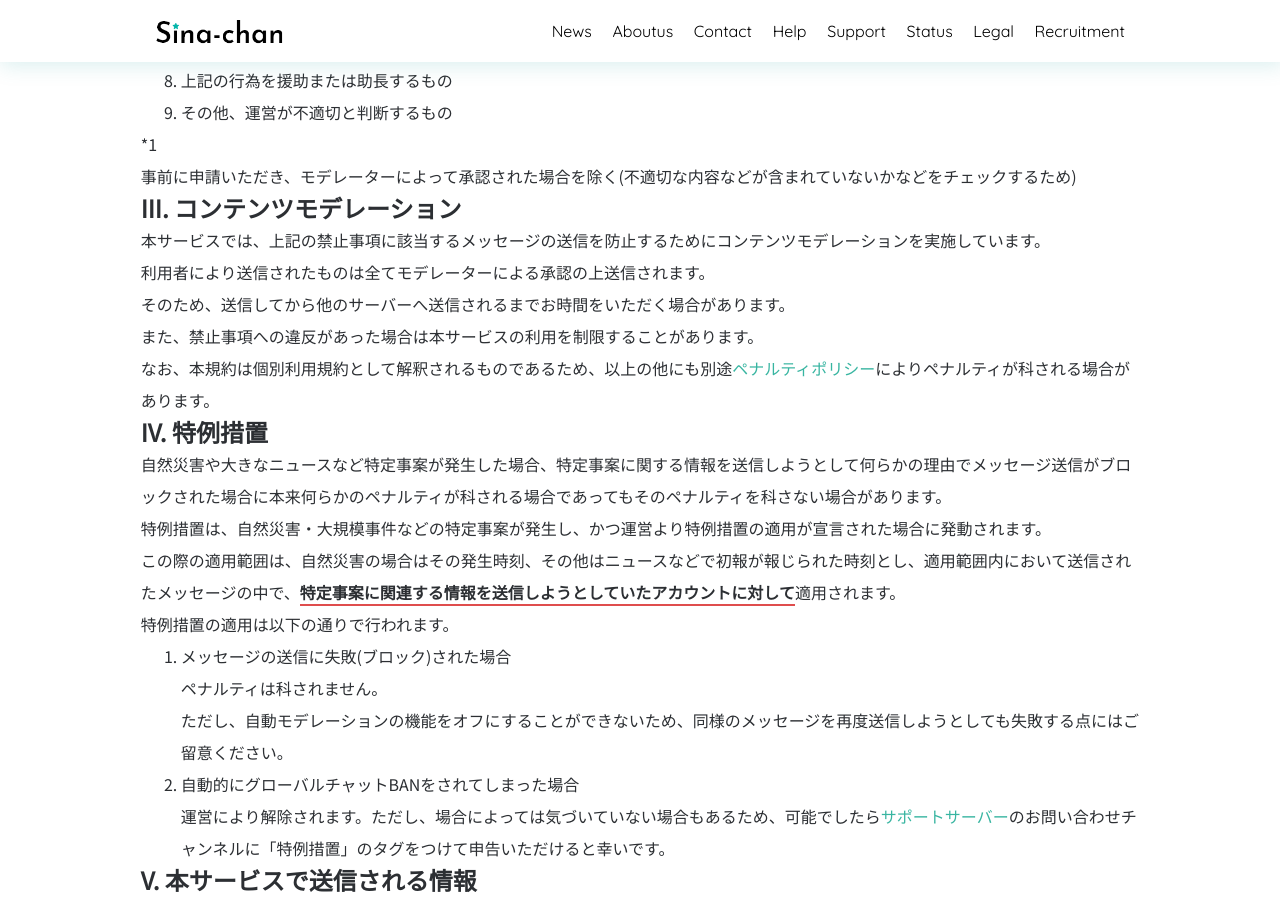
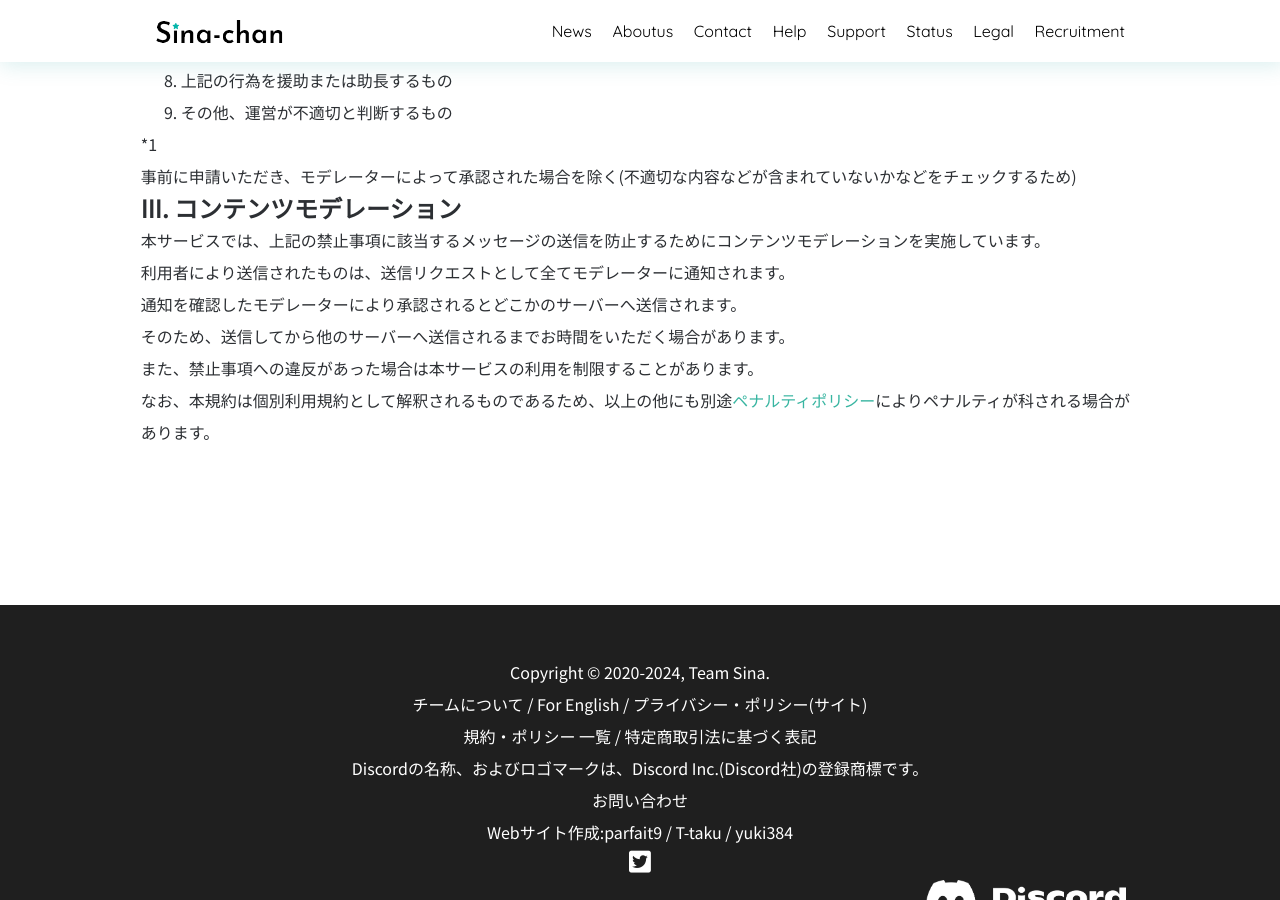
Before and after one commit to SinaKitagami/sinakitagami.github.io, a Jekyll site: the page built from _posts/legal/2024-02-13-bmail-tos.md, in a window 1280 px wide and 900 px high, scrolled down 782 px. Built offline with Jekyll 4.4.1, drawn with Linux system fonts in a browser that asks for light colours; nearby versions of some CDN libraries; a script that is not in the unit is left out; some of the changed text lies outside the part shown.

Commit message:
bmail second commit

```diff
--- a/_posts/legal/2024-02-13-bmail-tos.md
+++ b/_posts/legal/2024-02-13-bmail-tos.md
@@ -39,27 +39,12 @@ categories:
 
 本サービスでは、上記の禁止事項に該当するメッセージの送信を防止するためにコンテンツモデレーションを実施しています。
 
-利用者により送信されたものは全てモデレーターによる承認の上送信されます。
+利用者により送信されたものは、送信リクエストとして全てモデレーターに通知されます。
+
+通知を確認したモデレーターにより承認されるとどこかのサーバーへ送信されます。
 
 そのため、送信してから他のサーバーへ送信されるまでお時間をいただく場合があります。
 
 また、禁止事項への違反があった場合は本サービスの利用を制限することがあります。
 
 なお、本規約は個別利用規約として解釈されるものであるため、以上の他にも別途<a href="{{site.url}}/legal/penalty" class="a-orange">ペナルティポリシー</a>によりペナルティが科される場合があります。
-
-## IV. 特例措置
-
-自然災害や大きなニュースなど特定事案が発生した場合、特定事案に関する情報を送信しようとして何らかの理由でメッセージ送信がブロックされた場合に本来何らかのペナルティが科される場合であってもそのペナルティを科さない場合があります。
-
-特例措置は、自然災害・大規模事件などの特定事案が発生し、かつ運営より特例措置の適用が宣言された場合に発動されます。
-
-この際の適用範囲は、自然災害の場合はその発生時刻、その他はニュースなどで初報が報じられた時刻とし、適用範囲内において送信されたメッセージの中で、**特定事案に関連する情報を送信しようとしていたアカウントに対して**適用されます。
-
-特例措置の適用は以下の通りで行われます。
-
-1. メッセージの送信に失敗(ブロック)された場合<br>ペナルティは科されません。<br>ただし、自動モデレーションの機能をオフにすることができないため、同様のメッセージを再度送信しようとしても失敗する点にはご留意ください。
-2. 自動的にグローバルチャットBANをされてしまった場合<br>運営により解除されます。ただし、場合によっては気づいていない場合もあるため、可能でしたら<a href="{{site.url}}/discord" class="a-orange">サポートサーバー</a>のお問い合わせチャンネルに「特例措置」のタグをつけて申告いただけると幸いです。
-
-## V. 本サービスで送信される情報
-
-詳しくは<a href="{{site.url}}/legal/bot-privacy-policy" class="a-orange">Botプライバシーポリシー</a>をご確認ください。
```
Also changed, not shown: _posts/legal/2023-06-28-release-note.md (+5 -0 lines), legal.md (+3 -0 lines).
